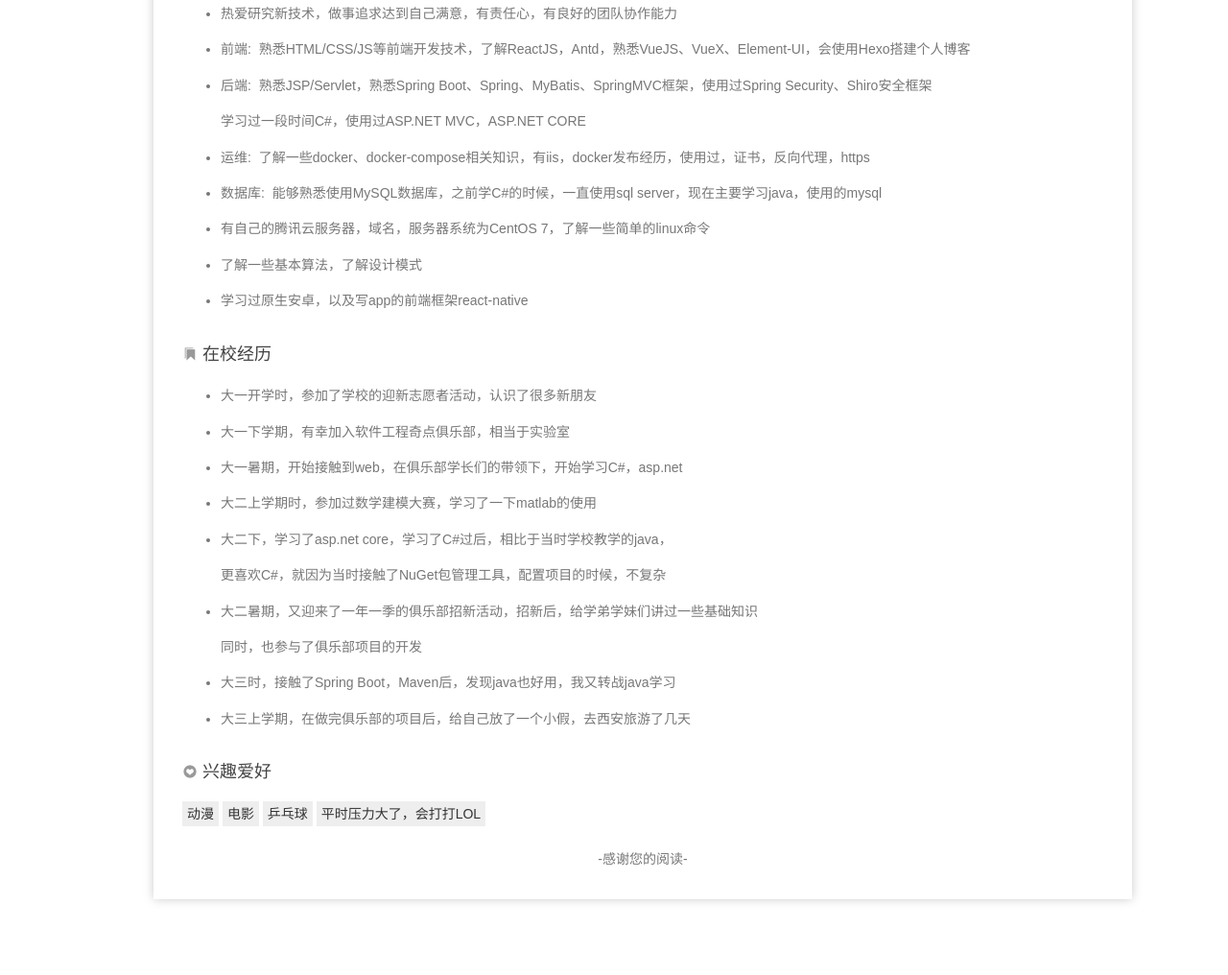
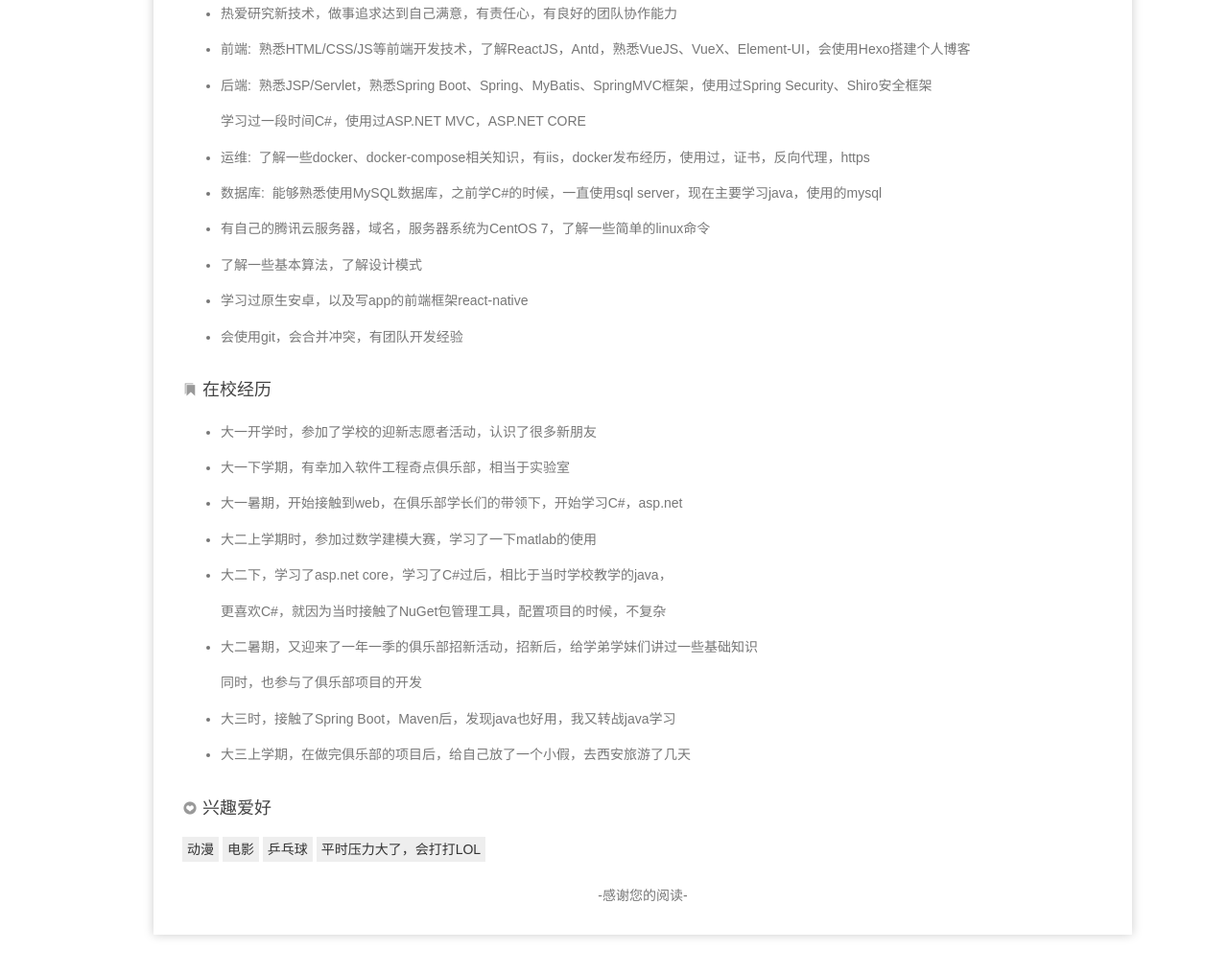
Before and after one commit to ZypCloudy/zypcloudy.github.io, a plain HTML site: page index.html in a window 1280 px wide. Shown: the part 967-1983 px from the top of the page at 96% size. Drawn offline with Linux system fonts and the light colour scheme.

Commit message:
Update index.html

```diff
--- a/index.html
+++ b/index.html
@@ -142,6 +142,9 @@
             <li>
                 <p>学习过原生安卓，以及写app的前端框架react-native</p>
             </li>
+             <li>
+                <p>会使用git，会合并冲突，有团队开发经验</p>
+            </li>
         </ul>
           <h3 class="title">
             <i class="iconfont icon-jingli"></i>
```
